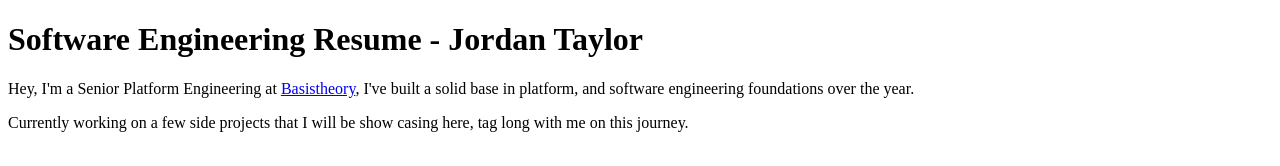
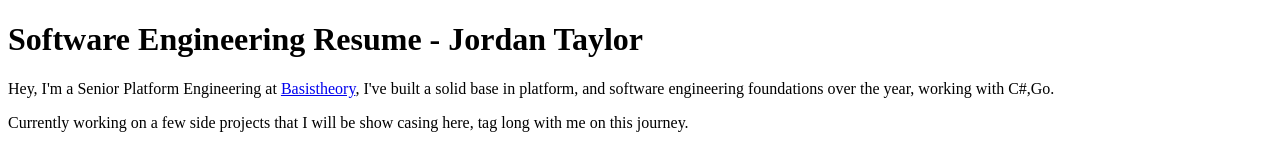
Before and after one commit to JustJordanT/ml-resume, a SvelteKit app: page / in a window 1280 px wide. Shown: the top 166 px of the page. Built offline with nearby package versions, Linux system fonts and the light colour scheme.

Commit message:
feat/udpates

```diff
--- a/src/routes/+page.svelte
+++ b/src/routes/+page.svelte
@@ -1,5 +1,5 @@
 <h1>Software Engineering Resume - Jordan Taylor</h1>
-<p>Hey, I'm a Senior Platform Engineering at <a href="https://Basistheory.com">Basistheory</a>, I've built a solid base in platform, and software engineering foundations over the year. </p>
+<p>Hey, I'm a Senior Platform Engineering at <a href="https://Basistheory.com">Basistheory</a>, I've built a solid base in platform, and software engineering foundations over the year, working with C#,Go. </p>
 <p>Currently working on a few side projects that I will be show casing here, tag long with me on this journey.</p>
 <br/>
 
```
